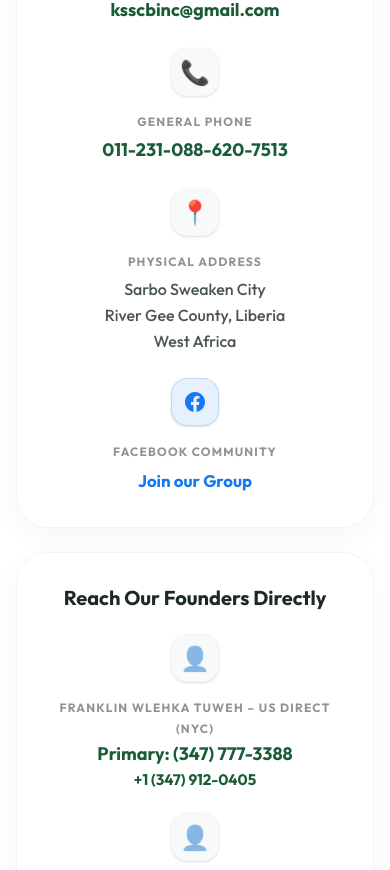
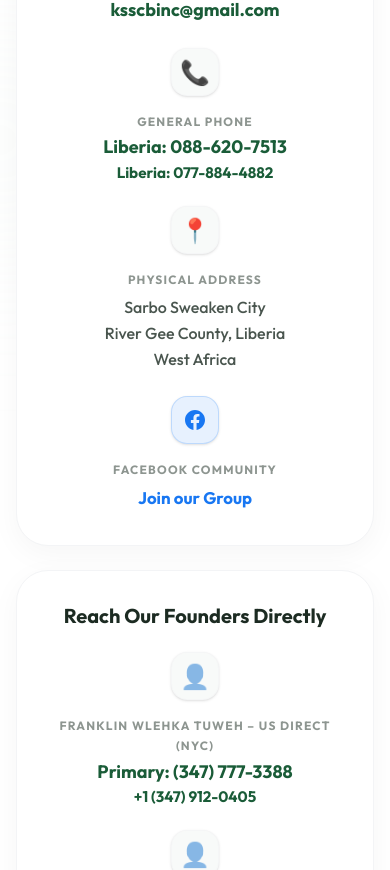
Before and after one commit to wbfo/KSSCBinc, a Next.js app: page /contact in a window 390 px wide. Shown: the part 1795-2665 px from the top of the page. Built offline with nearby package versions, Linux system fonts and the light colour scheme.

Commit message:
Update phone numbers site-wide to 088-620-7513 and 077-884-4882

```diff
--- a/src/app/contact/page.tsx
+++ b/src/app/contact/page.tsx
@@ -138,7 +138,10 @@ export default function Contact() {
                                         <div className="w-12 h-12 rounded-2xl bg-off-white text-2xl flex items-center justify-center shrink-0 border border-gray-100/50 shadow-sm text-green-mid">📞</div>
                                         <div>
                                             <div className="text-[0.75rem] uppercase tracking-widest text-charcoal/50 font-bold mb-1">General Phone</div>
-                                            <p className="m-0 font-bold text-green-deep hover:text-green-mid text-lg transition-colors"><a href="tel:011231088620751">011-231-088-620-7513</a></p>
+                                            <p className="m-0 font-bold text-green-deep hover:text-green-mid text-lg transition-colors leading-tight">
+                                                <a href="tel:0886207513" className="block mb-1">Liberia: 088-620-7513</a>
+                                                <a href="tel:0778844882" className="block text-[0.95rem]">Liberia: 077-884-4882</a>
+                                            </p>
                                         </div>
                                     </div>
                                     <div className="flex flex-col sm:flex-row items-center sm:items-start gap-4">
--- a/src/components/Footer.tsx
+++ b/src/components/Footer.tsx
@@ -64,7 +64,7 @@ export default function Footer() {
                             <svg className="shrink-0 w-[18px] h-[18px] mt-0.5 text-yellow-sun" fill="none" stroke="currentColor" viewBox="0 0 24 24">
                                 <path strokeLinecap="round" strokeLinejoin="round" strokeWidth="2" d="M3 5a2 2 0 012-2h3.28a1 1 0 01.948.684l1.498 4.493a1 1 0 01-.502 1.21l-2.257 1.13a11.042 11.042 0 005.516 5.516l1.13-2.257a1 1 0 011.21-.502l4.493 1.498a1 1 0 01.684.949V19a2 2 0 01-2 2h-1C9.716 21 3 14.284 3 6V5z" />
                             </svg>
-                            <span>011-231-088-620-7513</span>
+                            <span>088-620-7513 / 077-884-4882</span>
                         </div>
                     </div>
 
```
